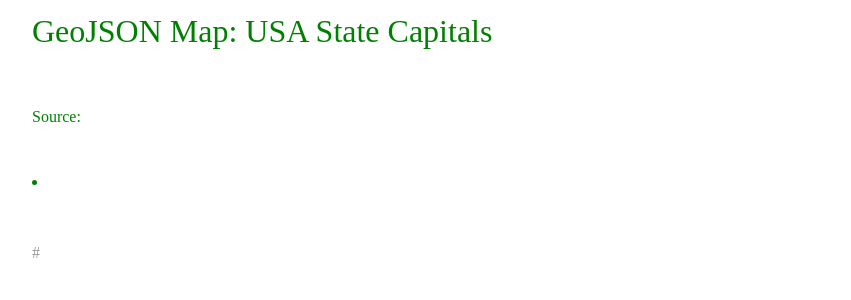
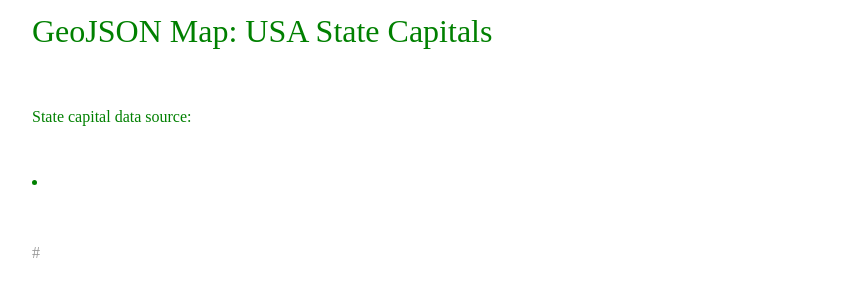
Before and after one commit to rmoody3/rmoody3.github.io, a Jekyll site: the page built from maps/index.html, in a window 1280 px wide and 900 px high, scrolled down 2219 px. Shown: the part 485-785 px from the top of the window, without its empty margins (160-1011 px from the left). Built offline with Jekyll 4.4.1, drawn with Linux system fonts in a browser that asks for light colours; a script that is not in the unit is left out; comment, search, counter and statistics services are not loaded.

Commit message:
Update index.html

```diff
--- a/maps/index.html
+++ b/maps/index.html
@@ -19,7 +19,7 @@ title: Maps
 
 	<p><font color="green">GeoJSON Map: USA State Capitals</p>
 	<script src="https://embed.github.com/view/geojson/rmoody3/rmoody3.github.io/maps/US-state-capitals.geojson"></script>
-		<p><font size=3, color="green">Source: <li><a href=https://koordinates.com/layer/22766-us-state-capitals/</a></li><p>
+		<p><font size=3, color="green">State capital data source: <li><a href=https://koordinates.com/layer/22766-us-state-capitals/</a></li><p>
 			#<li><a href="https://github.com/rmoody3">github.com/rmoody3</a></li>
 
 </div><!-- /.blurb -->
```
